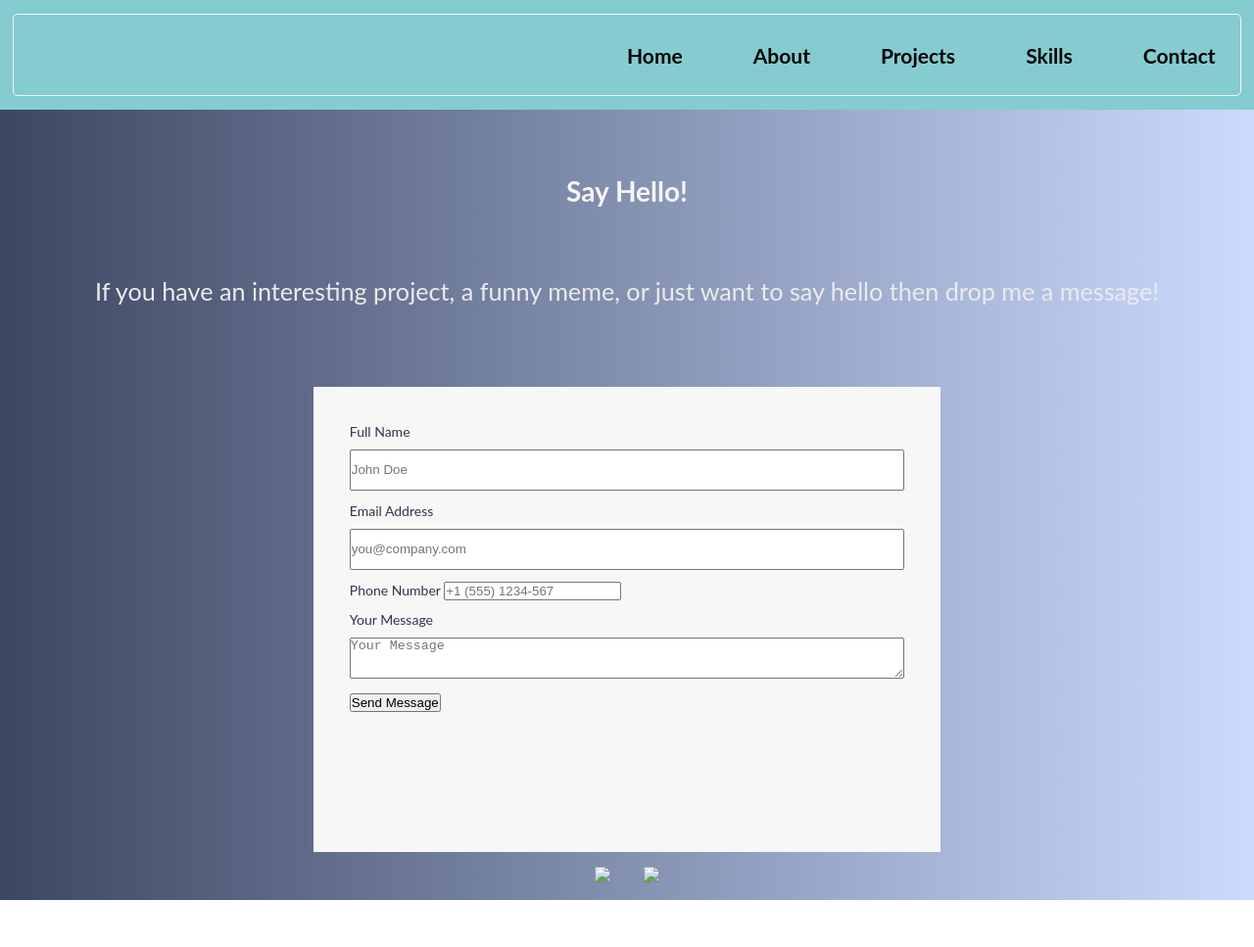
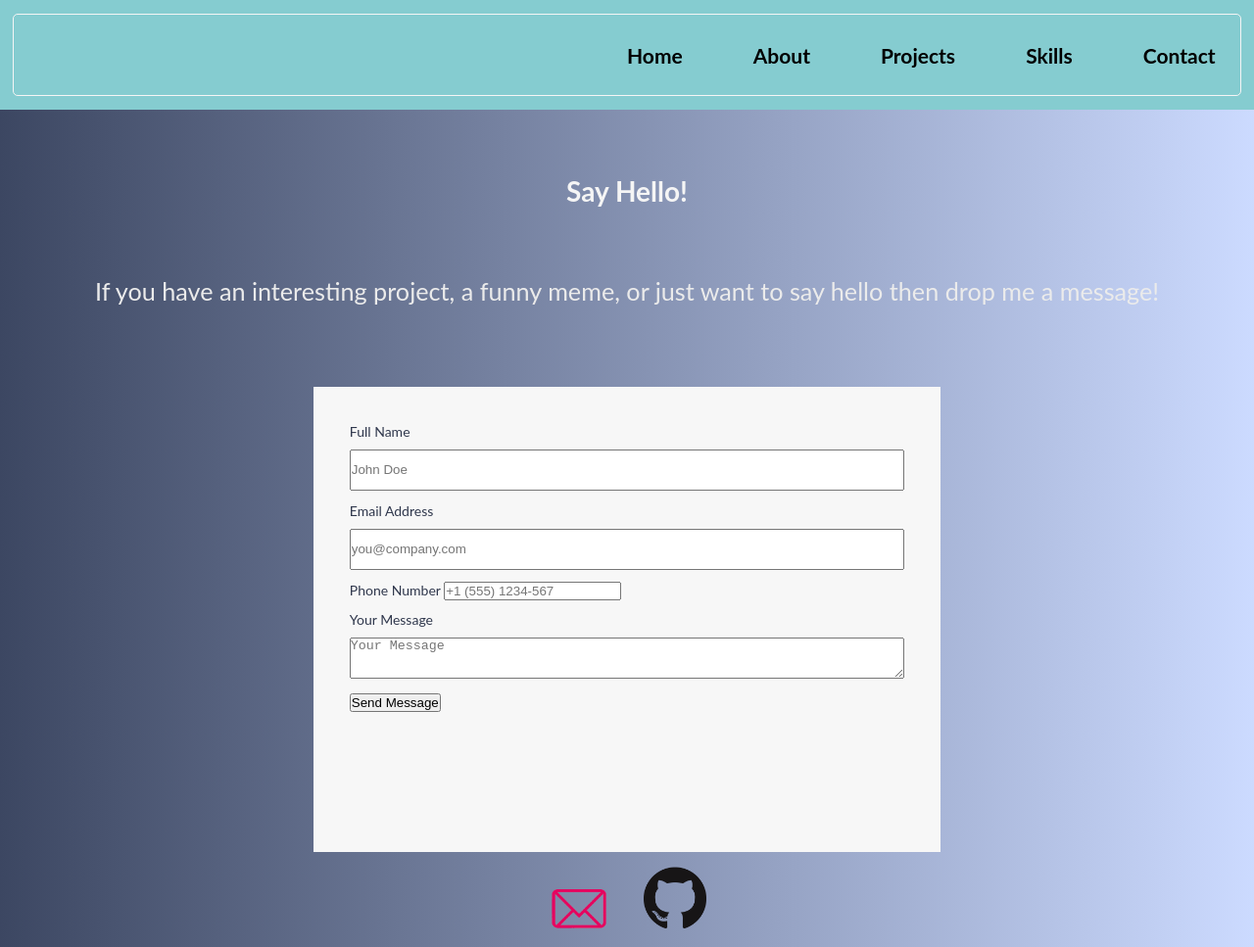
Before and after one commit to AshBenater/Portfolio, a plain HTML site: page Contact.html in a window 1280 px wide. Shown: the whole page at 98% size. Before the commit the page ends 919 px from the top, so only its background shows below. Drawn offline with Linux system fonts and the light colour scheme; the site is published under a folder, as on GitHub Pages, so addresses that start at the root find nothing.

Commit message:
Fixed icons on the contact page

```diff
--- a/Contact.html
+++ b/Contact.html
@@ -103,8 +103,8 @@
     </div>
   </div>
   <div class="links">
-    <a href="mailto:ash_benater@hotmail.com"><img src="/Images/email-me.png"></a>
-    <a href="https://github.com/AshBenater"><img src="/Images/GitHub-Mark-120px-plus.png"></a>
+    <a href="mailto:ash_benater@hotmail.com"><img src="Images/email-me.png"></a>
+    <a href="https://github.com/AshBenater"><img src="Images/GitHub-Mark-120px-plus.png"></a>
 </div>
 </section>
 </main>
```
